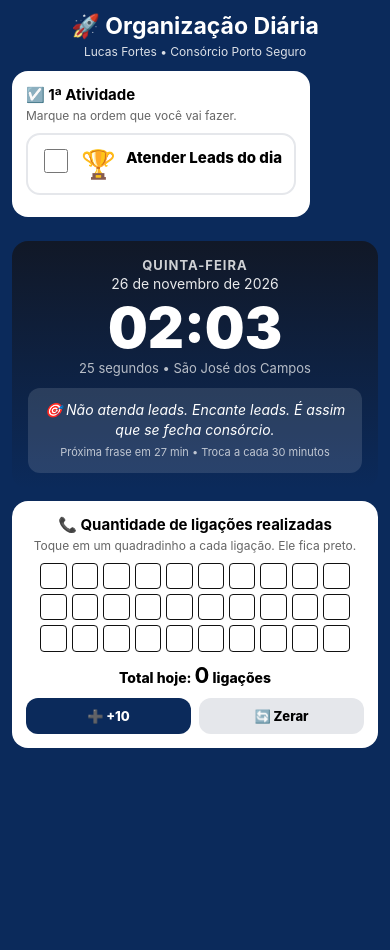
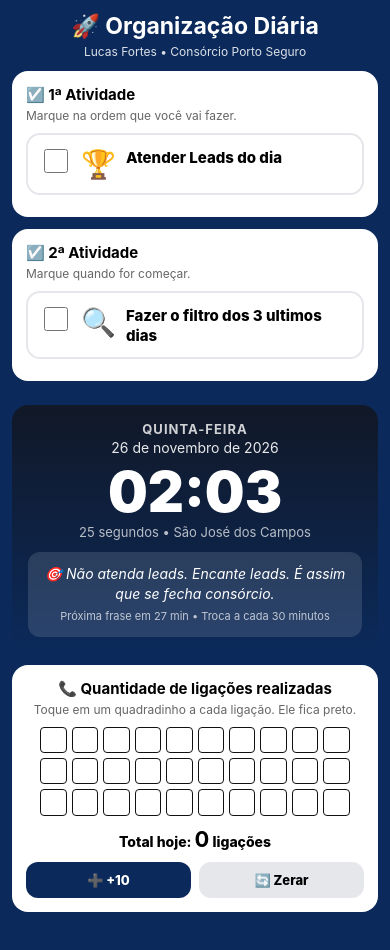
Before and after one commit to lucasportoseguro/Organizacao, a plain HTML site: page index.html in a window 390 px wide. Before the commit the page ends 844 px from the top, so only its background shows below. Drawn offline with Linux system fonts and the light colour scheme.

Commit message:
Refactor index.html for improved structure and functionality

```diff
--- a/index.html
+++ b/index.html
@@ -55,6 +55,7 @@ h2{font-size:15px;margin:0 0 4px}
 .mensagem{border-radius:12px;padding:12px;font-weight:700;font-size:13px;text-align:center;margin-top:10px;line-height:1.4}
 .mensagem.ok{background:#DCFCE7;color:#166534}
 .mensagem.erro{background:#FEE2E2;color:#991B1B}
+.mensagem.aviso{background:#FFFBEB;color:#92400E;border:2px dashed #F59E0B}
 .escondido{display:none}
 </style>
 </head>
@@ -64,11 +65,20 @@ h2{font-size:15px;margin:0 0 4px}
 
 <div class="layout">
   <div class="col-esq">
+    <!-- 1ª ATIVIDADE -->
     <div class="card">
       <h2>☑️ 1ª Atividade</h2>
       <div class="sub">Marque na ordem que você vai fazer.</div>
-      <div id="menuTarefas"></div>
-      <div id="msgMenu"></div>
+      <div id="menuTarefa1"></div>
+      <div id="msgMenu1"></div>
+    </div>
+
+    <!-- 2ª ATIVIDADE -->
+    <div class="card">
+      <h2>☑️ 2ª Atividade</h2>
+      <div class="sub">Marque quando for começar.</div>
+      <div id="menuTarefa2"></div>
+      <div id="msgMenu2"></div>
     </div>
   </div>
 
@@ -97,6 +107,7 @@ h2{font-size:15px;margin:0 0 4px}
   </div>
 </div>
 
+<!-- MODAL 1ª ATIVIDADE -->
 <div id="modalPergunta" class="modal-fundo escondido">
   <div class="modal">
     <div style="font-size:40px">🏆</div>
@@ -110,36 +121,62 @@ h2{font-size:15px;margin:0 0 4px}
 </div>
 
 <script>
-var qtdLeads = 0;
-var selecionadas = [];
-function renderMenu(){
-  var sel = selecionadas.includes(0);
-  document.getElementById('menuTarefas').innerHTML = `
-  <label class="menu-item ${sel?'selecionado':''}">
-    <input type="checkbox" ${sel?'checked':''} onchange="toggleTarefa(0, this.checked)">
+var qtdLeads1 = 0, sel1 = false;
+var qtdLeads2 = 0, sel2 = false;
+
+// ===== 1ª ATIVIDADE =====
+function renderMenu1(){
+  document.getElementById('menuTarefa1').innerHTML = `
+  <label class="menu-item ${sel1?'selecionado':''}">
+    <input type="checkbox" ${sel1?'checked':''} onchange="toggle1(this.checked)">
     <span class="emoji">🏆</span>
     <span style="flex:1;min-width:0">
       <span class="nome">Atender Leads do dia</span>
-      ${sel?`<div class="campo-leads" onclick="event.stopPropagation()">
+      ${sel1?`<div class="campo-leads" onclick="event.stopPropagation()">
         <label>🏆 Quantos leads você tinha sem interação?</label>
-        <input type="number" id="inputLeads" inputmode="numeric" placeholder="Ex: 12" value="${qtdLeads>0?qtdLeads:''}" oninput="salvarLeads(this.value)">
-        <button class="btn btn-verde" style="margin-top:8px;padding:12px" onclick="confirmarQuantidade(event)">✅ Confirmar quantidade</button>
+        <input type="number" id="inputLeads1" inputmode="numeric" placeholder="Ex: 12" value="${qtdLeads1>0?qtdLeads1:''}" oninput="qtdLeads1=parseInt(this.value)||0">
+        <button class="btn btn-verde" style="margin-top:8px;padding:12px" onclick="confirmarQtd1(event)">✅ Confirmar quantidade</button>
       </div>`:''}
     </span>
   </label>`;
-  if(sel) setTimeout(()=>{ var el=document.getElementById('inputLeads'); if(el) el.focus(); },100);
+  if(sel1) setTimeout(()=>{ var el=document.getElementById('inputLeads1'); if(el) el.focus(); },100);
 }
-function toggleTarefa(i, marcado){ if(marcado){ selecionadas=[0]; document.getElementById('msgMenu').innerHTML=''; } else { selecionadas=[]; qtdLeads=0; } renderMenu(); }
-function salvarLeads(v){ qtdLeads = parseInt(v)||0; }
-function confirmarQuantidade(e){ if(e){e.preventDefault(); e.stopPropagation();} if(!qtdLeads){ alert('Informe quantos leads você tinha!'); return; } document.getElementById('textoModal').innerHTML = 'Você informou <b>'+qtdLeads+'</b> leads sem interação.<br>Você já interagiu com todos eles?'; document.getElementById('modalPergunta').classList.remove('escondido'); }
+function toggle1(m){ sel1=m; if(!m){qtdLeads1=0; document.getElementById('msgMenu1').innerHTML='';} renderMenu1(); }
+function confirmarQtd1(e){ if(e){e.preventDefault(); e.stopPropagation();} if(!qtdLeads1){ alert('Informe quantos leads você tinha!'); return; } document.getElementById('textoModal').innerHTML = 'Você informou <b>'+qtdLeads1+'</b> leads sem interação.<br>Você já interagiu com todos eles?'; document.getElementById('modalPergunta').classList.remove('escondido'); }
 function responderInteracao(interagiu){
   document.getElementById('modalPergunta').classList.add('escondido');
   if(interagiu){
-    document.getElementById('msgMenu').innerHTML = `<div class="mensagem ok">🏆 Parabéns! Você interagiu com os ${qtdLeads} leads.<br>✅ Agora você pode seguir para a Atividade 2.</div>`;
+    document.getElementById('msgMenu1').innerHTML = `<div class="mensagem ok">🏆 Parabéns! Você interagiu com os ${qtdLeads1} leads.<br>✅ Agora você pode seguir para a Atividade 2.</div>`;
   } else {
-    document.getElementById('msgMenu').innerHTML = `<div class="mensagem erro">⚠️ Você ainda não interagiu com os ${qtdLeads} leads.<br>Você deve concluir a primeira tarefa antes de seguir para a Atividade 2.</div>`;
+    document.getElementById('msgMenu1').innerHTML = `<div class="mensagem erro">⚠️ Você ainda não interagiu com os ${qtdLeads1} leads.<br>Você deve concluir a primeira tarefa antes de seguir para a Atividade 2.</div>`;
   }
 }
+
+// ===== 2ª ATIVIDADE =====
+function renderMenu2(){
+  document.getElementById('menuTarefa2').innerHTML = `
+  <label class="menu-item ${sel2?'selecionado':''}">
+    <input type="checkbox" ${sel2?'checked':''} onchange="toggle2(this.checked)">
+    <span class="emoji">🔍</span>
+    <span style="flex:1;min-width:0">
+      <span class="nome">Fazer o filtro dos 3 ultimos dias</span>
+      ${sel2?`<div class="campo-leads" onclick="event.stopPropagation()">
+        <label>🔍 Quantos leads você recebeu nos 3 ultimos dias?</label>
+        <input type="number" id="inputLeads2" inputmode="numeric" placeholder="Ex: 25" value="${qtdLeads2>0?qtdLeads2:''}" oninput="qtdLeads2=parseInt(this.value)||0">
+        <button class="btn btn-verde" style="margin-top:8px;padding:12px" onclick="confirmarQtd2(event)">✅ Confirmar quantidade</button>
+      </div>`:''}
+    </span>
+  </label>`;
+  if(sel2) setTimeout(()=>{ var el=document.getElementById('inputLeads2'); if(el) el.focus(); },100);
+}
+function toggle2(m){ sel2=m; if(!m){qtdLeads2=0; document.getElementById('msgMenu2').innerHTML='';} renderMenu2(); }
+function confirmarQtd2(e){
+  if(e){e.preventDefault(); e.stopPropagation();}
+  if(!qtdLeads2){ alert('Informe quantos leads você recebeu nos 3 ultimos dias!'); return; }
+  document.getElementById('msgMenu2').innerHTML = `<div class="mensagem aviso">📞 Você recebeu <b>${qtdLeads2}</b> leads nos 3 ultimos dias.<br><br>👉 Faça contato com os leads e depois conclua esta tarefa.</div>`;
+}
+
+// RELÓGIO + FRASE
 var frases = [
   "🏆 O primeiro lead do dia pode ser a sua maior venda do mês. Vai com tudo!",
   "🔥 Disciplina vence motivação. 30 minutos focados mudam o seu dia.",
@@ -167,6 +204,8 @@ function atualizarRelogio(){
   document.getElementById('contadorFrase').textContent = 'Próxima frase em '+falta+' min • Troca a cada 30 minutos';
 }
 setInterval(atualizarRelogio, 1000); atualizarRelogio();
+
+// LIGAÇÕES 0,7cm
 var totalQuadrados = 30;
 var ligacoes = new Set();
 function renderLigacoes(){
@@ -181,7 +220,8 @@ function renderLigacoes(){
 function toggleLigacao(i){ if(ligacoes.has(i)) ligacoes.delete(i); else ligacoes.add(i); if(navigator.vibrate) navigator.vibrate(30); renderLigacoes(); }
 function adicionarQuadradinhos(q){ totalQuadrados+=q; renderLigacoes(); }
 function zerarLigacoes(){ if(!confirm('Zerar as ligações?')) return; ligacoes.clear(); renderLigacoes(); }
-renderMenu(); renderLigacoes();
+
+renderMenu1(); renderMenu2(); renderLigacoes();
 </script>
 </body>
 </html>
```
